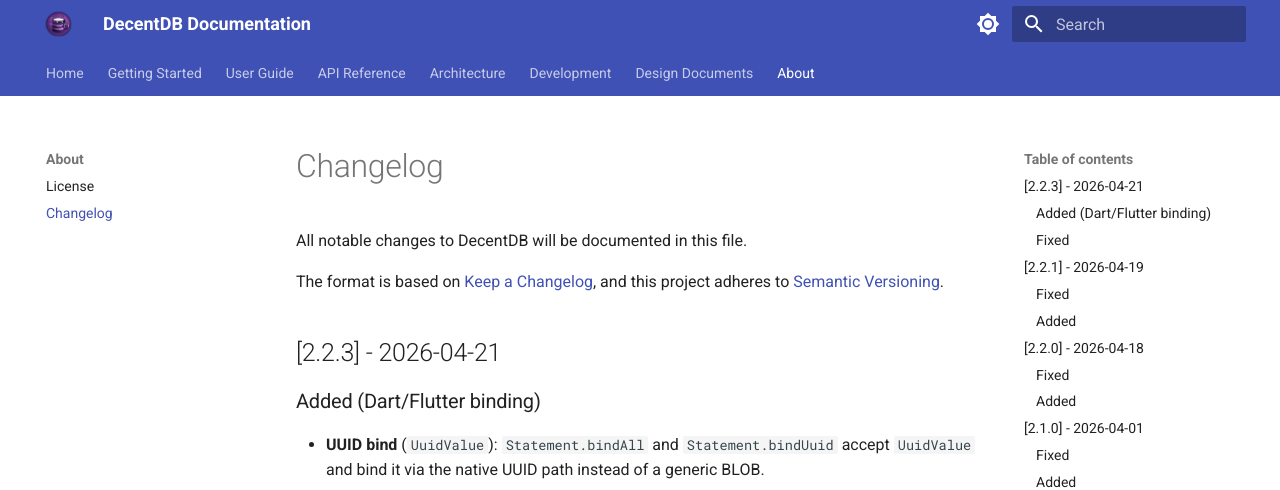
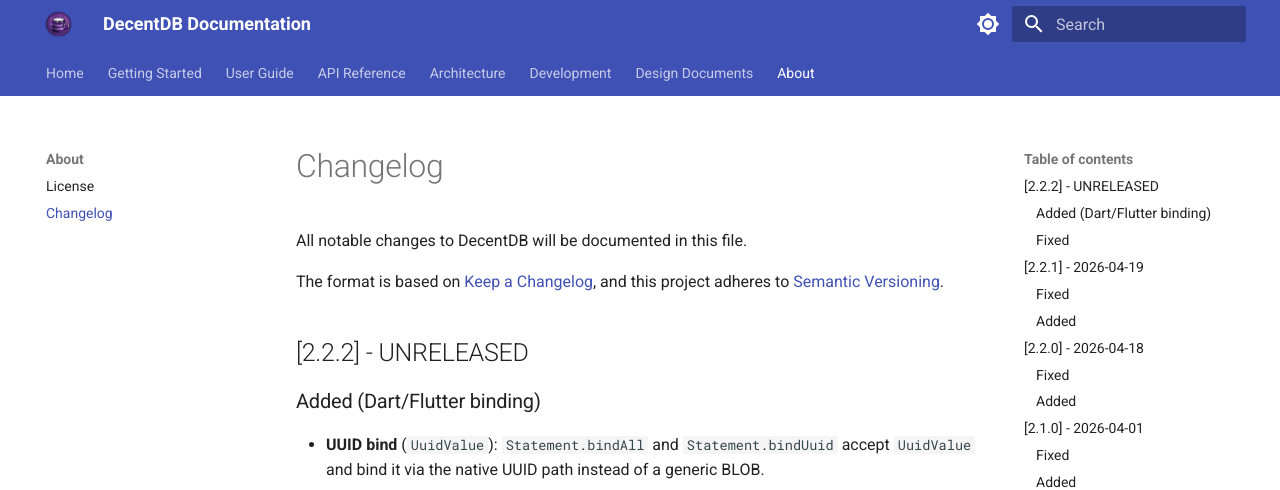
Before and after one commit to sphildreth/decentdb, an MkDocs documentation site: the page built from docs/about/changelog.md, in a window 1280 px wide and 900 px high. Shown: the top 490 px of the window. Built offline with MkDocs 1.6.1 and Material for MkDocs 9.7.7, drawn with Linux system fonts in a browser that asks for light colours; the version menu is left out.

Commit message:
fix: update changelog for version 2.2.2 and adjust release notes

```diff
--- a/docs/about/changelog.md
+++ b/docs/about/changelog.md
@@ -5,7 +5,7 @@
 The format is based on [Keep a Changelog](https://keepachangelog.com/en/1.0.0/),
 and this project adheres to [Semantic Versioning](https://semver.org/spec/v2.0.0.html).
 
-## [2.2.3] - 2026-04-21
+## [2.2.2] - UNRELEASED
 
 ### Added (Dart/Flutter binding)
 - **UUID bind** (`UuidValue`): `Statement.bindAll` and `Statement.bindUuid` accept `UuidValue` and bind it via the native UUID path instead of a generic BLOB.
@@ -22,8 +22,6 @@
 - **`rows()` streaming**: `Statement.rows({int pageSize = 100})` returns a lazy `Stream<Row>` backed by `nextPage`, suitable for large result sets.
 - **`AsyncDatabase` and `AsyncStatement`**: an isolate-backed wrapper that moves all FFI calls to a dedicated worker isolate, keeping the caller's event loop unblocked.
 
-
-
 ### Fixed
 - Made WAL page versions cheaply shareable with `Arc<[u8]>` so snapshot reads stop cloning full WAL-resident page buffers on every access.
 - Eliminated repeated base-page materialization during WAL recovery by reusing per-page pending reconstruction state across long delta chains.
@@ -34,6 +32,7 @@
 - Fixed the Go binding BLOB bind path to satisfy cgo pointer rules by pinning Go byte slices during the native call, with a large-blob regression test and strict cgo validation guidance.
 - Made Go `DB.Close()` idempotent and detached finalizers on explicit close to prevent double-free races, with direct regression coverage.
 - Added Python statement-cache hit/miss stats, a close-time `PerformanceWarning` for low cache hit rates, and documented the new observability surface.
+
 
 ## [2.2.1] - 2026-04-19
 
```
